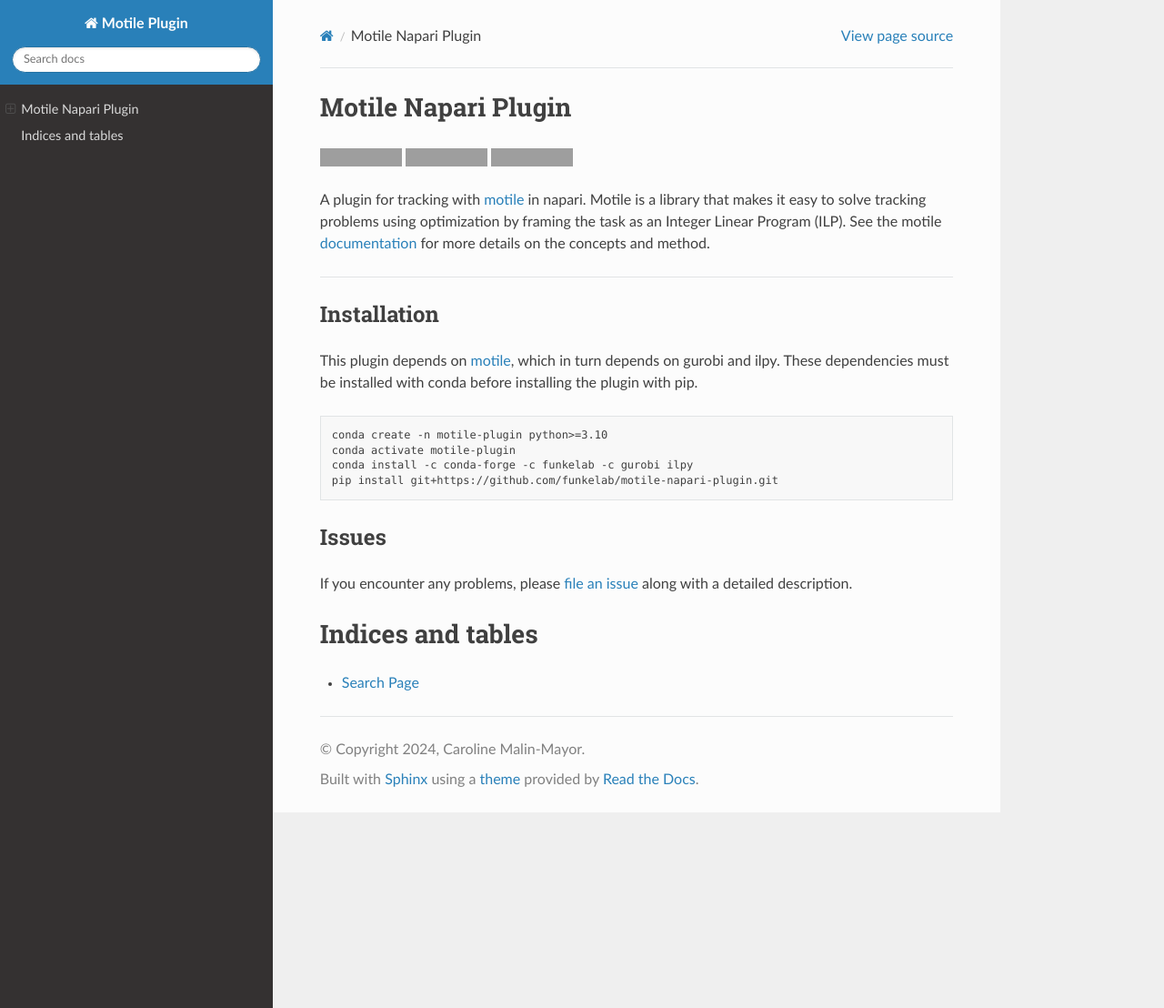
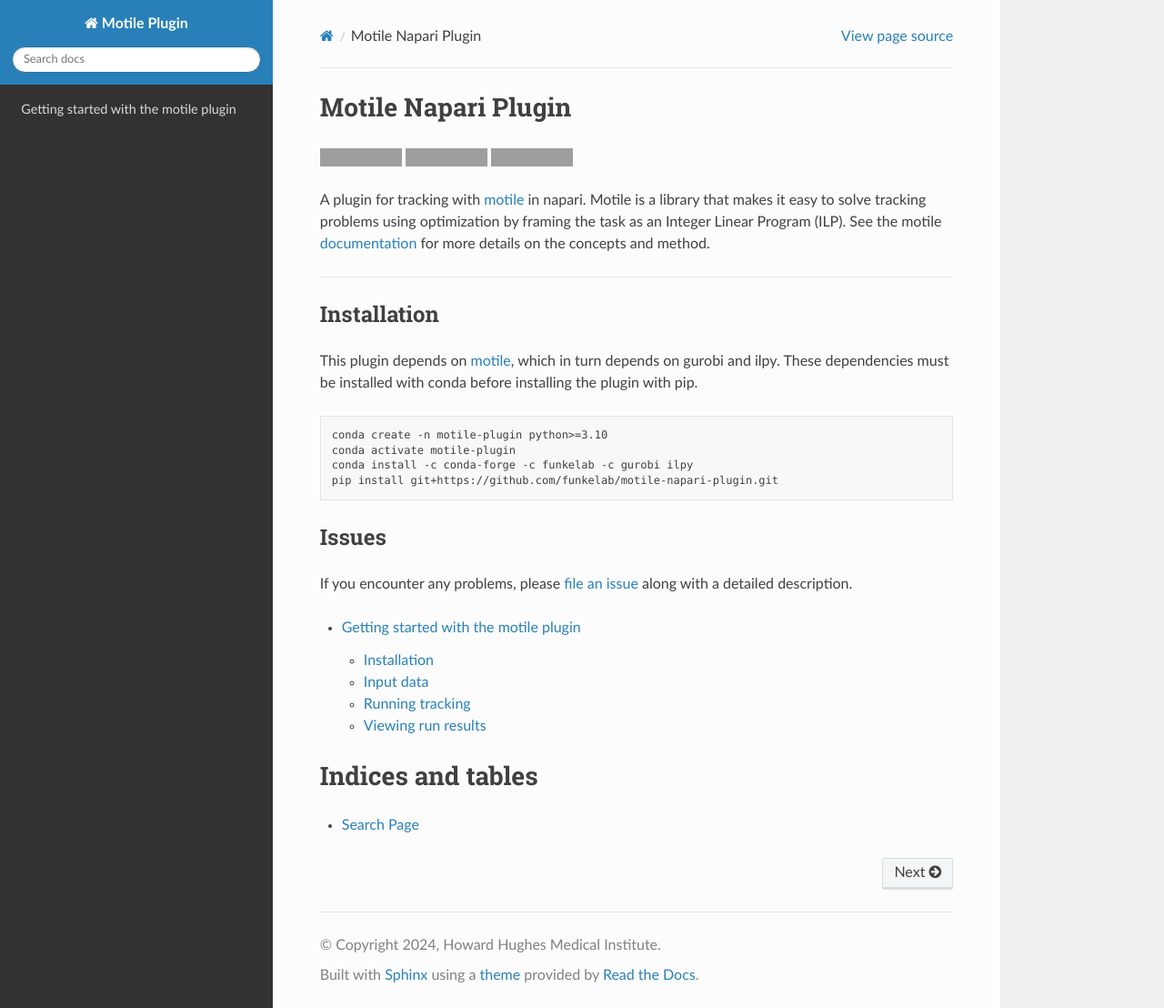
Before and after one commit to live-image-tracking-tools/motile_tracker, a Sphinx documentation site: the page built from docs/source/index.rst, in a window 1280 px wide and 1108 px high. Shown: the whole window at 91% size. Built offline with Sphinx 7.4.7 and the Read the Docs theme 2.0.0, drawn with Linux system fonts in a browser that asks for light colours; some of the changed lines change nothing that is shown; grey boxes are pictures that could not be loaded.

Commit message:
Add getting started docs page

```diff
--- a/docs/source/conf.py
+++ b/docs/source/conf.py
@@ -1,5 +1,5 @@
 project = 'Motile Plugin'
-copyright = '2024, Caroline Malin-Mayor'
+copyright = '2024, Howard Hughes Medical Institute'
 author = 'Caroline Malin-Mayor'
 
 extensions = ['sphinx.ext.autodoc', 'myst_parser', 'autoapi.extension', 'sphinx_rtd_theme']
--- /dev/null
+++ b/docs/source/getting_started.rst
@@ -0,0 +1,61 @@
+Getting started with the motile plugin
+======================================
+
+Installation
+------------
+This plugin depends on ``ilpy``, which must be installed via conda.::
+
+    conda create -n motile-plugin python>=3.10
+    conda activate motile-plugin
+    conda install -c conda-forge -c funkelab -c gurobi ilpy
+    pip install git+https://github.com/funkelab/motile-napari-plugin.git
+
+If this is successful, you can then run ``napari`` from your command line, and
+the motile plugin should be visible in the "Plugins" drop down menu.
+Clicking this should open the motile widget on the right of the viewer.
+
+Input data
+----------
+The motile plugin takes as input expects a Labels layer with time as the
+first dimension followed by the spatial dimensions (no channels).
+You can load an example 2D HeLa Dataset from the `Cell Tracking Challenge`_
+in "Files" -> "Sample Data".
+
+In the future, we could also support Points layers as input - please react to
+`Issue #30`_ if this is important to your use case. While source images are
+nice to qualitatively evaluate results, they are not necessary to run tracking.
+
+Running tracking
+----------------
+The motile plugin by default opens to the "Run Editor" view. In this section,
+you can pick a name for your run, select an input Labels layer, set
+hyperparameters, and start a motile run. Hovering over the title of each
+element in the widget will make a tooltip appear describing the purpose
+of the element. When you are ready, click the "Run" button to start tracking.
+
+Viewing run results
+-------------------
+Clicking the "Run" button will automatically take you to the "Run Viewer".
+Here you will see:
+
+- the solver status
+- a graph of the solver gap (an optimization value that should approach zero)
+- the hyperparameters of the run
+- a button to save the whole run (for persistent viewing in the plugin)
+- a button to export just the tracks as a CSV
+- a button to return to the Run Editor
+
+Once the solver completes, you will also see a segmentation and a tracks layer
+in the napari viewer. These are the tracking results.
+
+A list of "Tracking Runs" will also appear at the bottom of the widget.
+These are the runs that are stored in memory - if you run tracking multiple
+times with different inputs or parameters, you can click back and forth
+between the results here. Deleting runs you do not want to keep viewing
+is a good idea, since these are stored in memory. Runs that were saved in
+previous sessions do not appear here until you load them from disk with the
+"Load Run" button.
+
+
+.. _Issue #30: https://github.com/funkelab/motile-napari-plugin/issues/30
+.. _Cell Tracking Challenge: https://celltrackingchallenge.net/
--- a/docs/source/index.rst
+++ b/docs/source/index.rst
@@ -4,6 +4,8 @@
 .. toctree::
    :maxdepth: 3
 
+   getting_started
+
 Indices and tables
 ==================
 
```
